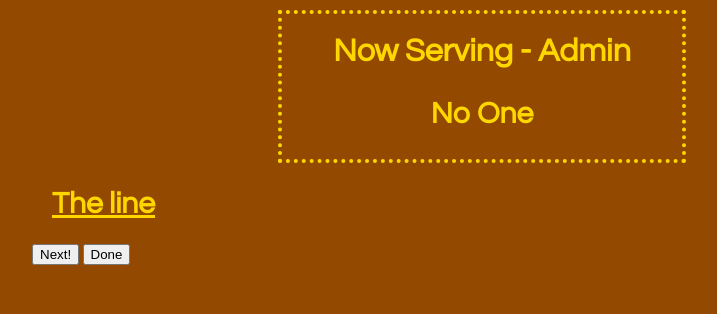
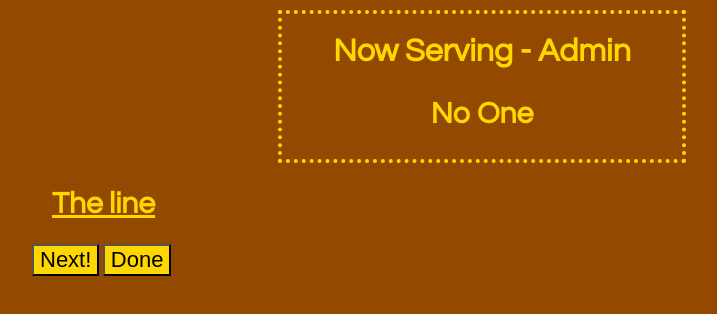
Before and after one commit to baldeagle072/nowServing, a website: page public/admin.html in a window 1280 px wide. Shown: the whole page, without its empty margins (158-875 px from the left). Drawn offline with nearby package versions, Linux system fonts and the light colour scheme; no server answers.

Commit message:
changed css to apply to all buttons

```diff
--- a/public/css/main.css
+++ b/public/css/main.css
@@ -45,7 +45,7 @@ h2 {
 	text-align:center;
 }
 
-#get-in-line {
+button {
 	font-size:22px;
 	background:gold;
 }
```
